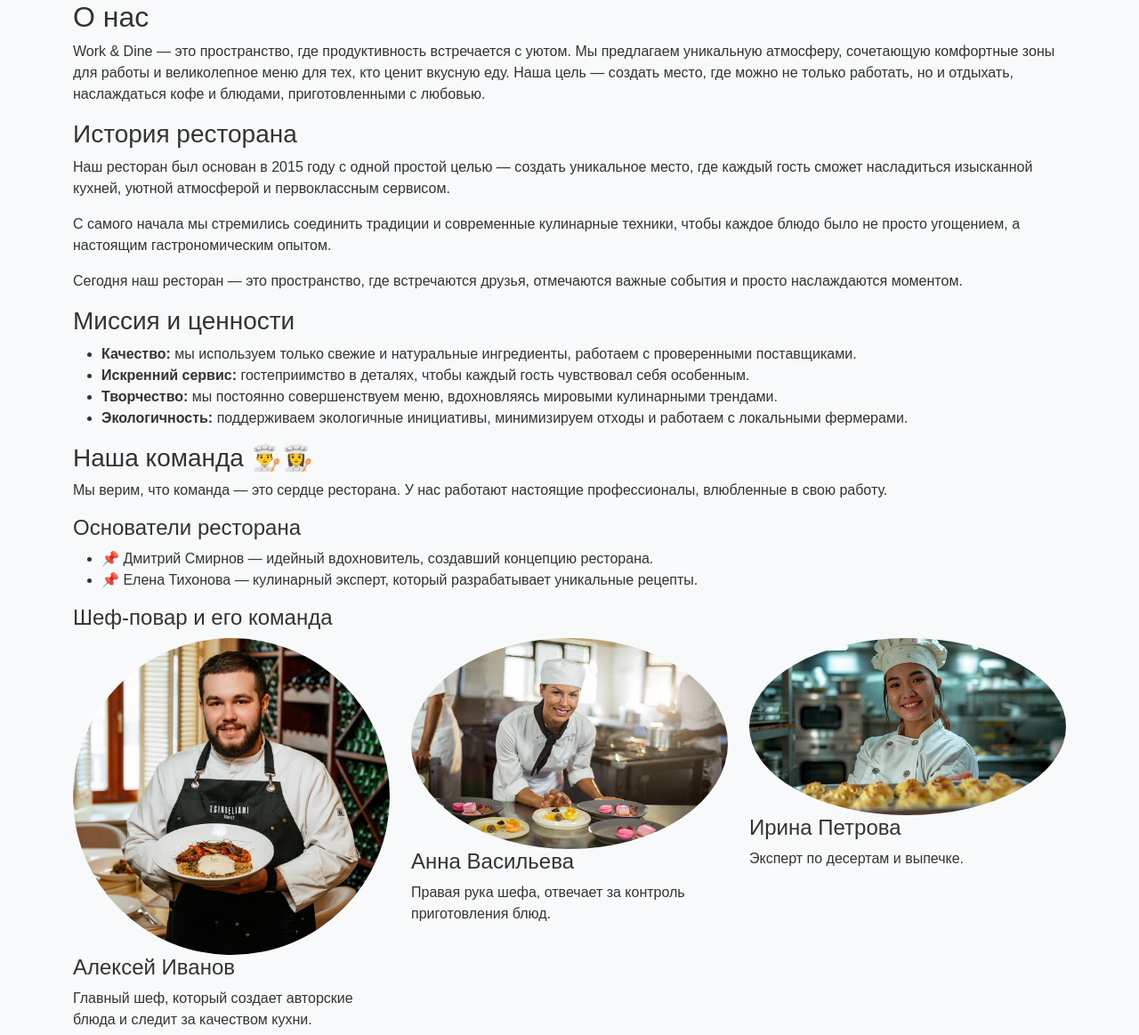
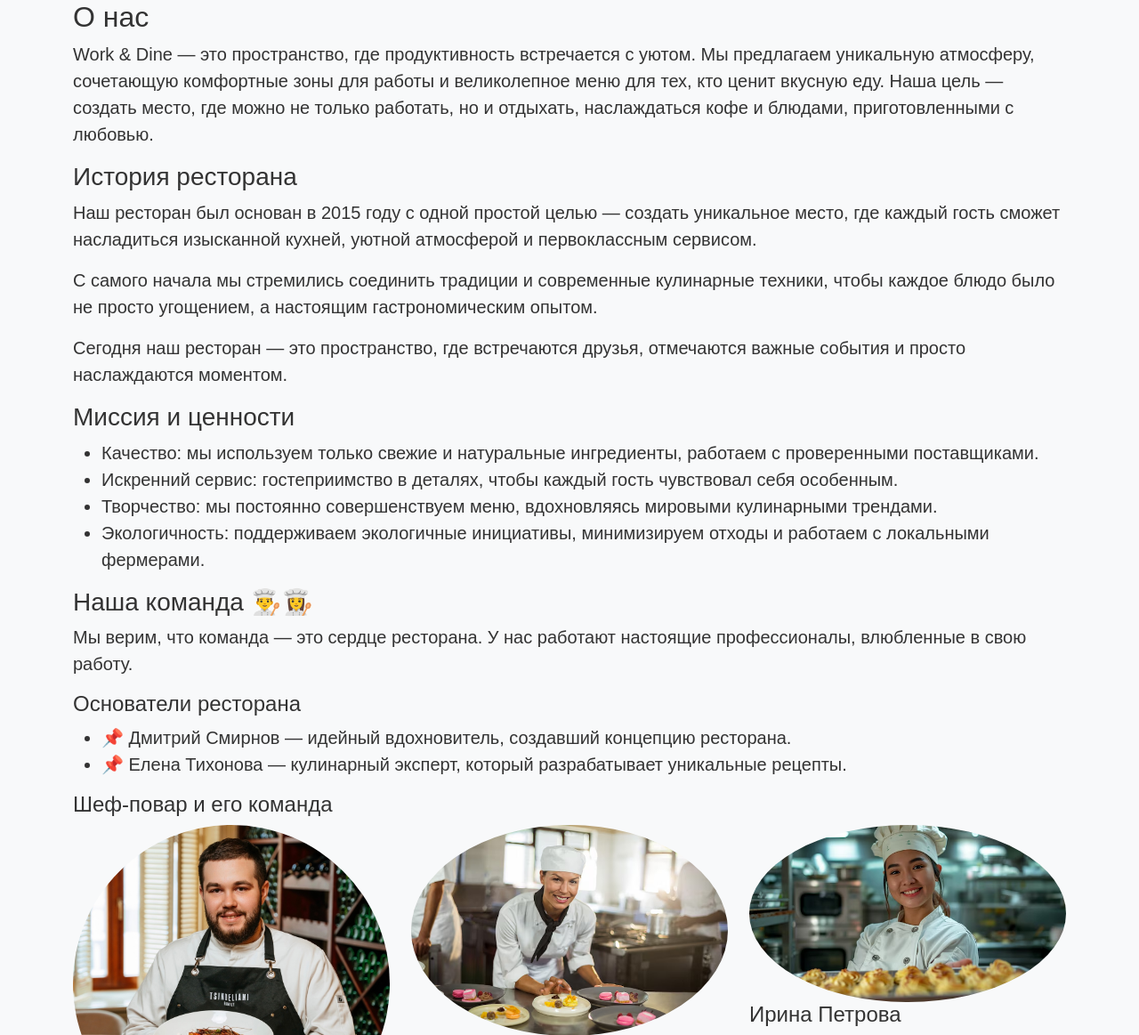
Before and after one commit to miha235/Restaurant_booking, a Django app: page /about/ in a window 1280 px wide. Shown: the part 158-1321 px from the top of the page at 89% size. Run offline with Django 5.2, Linux system fonts and the light colour scheme.

Commit message:
Изменение шаблонов

```diff
--- a/reservations/templates/about.html
+++ b/reservations/templates/about.html
@@ -6,28 +6,28 @@
 {% block content %}
 <div class="container">
   <h2>О нас</h2>
-  <p>Work & Dine — это пространство, где продуктивность встречается с уютом. Мы предлагаем уникальную атмосферу, сочетающую комфортные зоны для работы и великолепное меню для тех, кто ценит вкусную еду. Наша цель — создать место, где можно не только работать, но и отдыхать, наслаждаться кофе и блюдами, приготовленными с любовью.</p>
+  <p class="lead">Work & Dine — это пространство, где продуктивность встречается с уютом. Мы предлагаем уникальную атмосферу, сочетающую комфортные зоны для работы и великолепное меню для тех, кто ценит вкусную еду. Наша цель — создать место, где можно не только работать, но и отдыхать, наслаждаться кофе и блюдами, приготовленными с любовью.</p>
 
   <h3>История ресторана</h3>
-  <p>Наш ресторан был основан в 2015 году с одной простой целью — создать уникальное место, где каждый гость сможет насладиться изысканной кухней, уютной атмосферой и первоклассным сервисом.</p>
-  <p>С самого начала мы стремились соединить традиции и современные кулинарные техники, чтобы каждое блюдо было не просто угощением, а настоящим гастрономическим опытом.</p>
-  <p>Сегодня наш ресторан — это пространство, где встречаются друзья, отмечаются важные события и просто наслаждаются моментом.</p>
+  <p class="lead">Наш ресторан был основан в 2015 году с одной простой целью — создать уникальное место, где каждый гость сможет насладиться изысканной кухней, уютной атмосферой и первоклассным сервисом.</p>
+  <p class="lead">С самого начала мы стремились соединить традиции и современные кулинарные техники, чтобы каждое блюдо было не просто угощением, а настоящим гастрономическим опытом.</p>
+  <p class="lead">Сегодня наш ресторан — это пространство, где встречаются друзья, отмечаются важные события и просто наслаждаются моментом.</p>
 
   <h3>Миссия и ценности</h3>
   <ul>
-    <li><strong>Качество:</strong> мы используем только свежие и натуральные ингредиенты, работаем с проверенными поставщиками.</li>
-    <li><strong>Искренний сервис:</strong> гостеприимство в деталях, чтобы каждый гость чувствовал себя особенным.</li>
-    <li><strong>Творчество:</strong> мы постоянно совершенствуем меню, вдохновляясь мировыми кулинарными трендами.</li>
-    <li><strong>Экологичность:</strong> поддерживаем экологичные инициативы, минимизируем отходы и работаем с локальными фермерами.</li>
+    <li class="lead"><strong>Качество:</strong> мы используем только свежие и натуральные ингредиенты, работаем с проверенными поставщиками.</li>
+    <li class="lead"><strong>Искренний сервис:</strong> гостеприимство в деталях, чтобы каждый гость чувствовал себя особенным.</li>
+    <li class="lead"><strong>Творчество:</strong> мы постоянно совершенствуем меню, вдохновляясь мировыми кулинарными трендами.</li>
+    <li class="lead"><strong>Экологичность:</strong> поддерживаем экологичные инициативы, минимизируем отходы и работаем с локальными фермерами.</li>
   </ul>
 
   <h3>Наша команда 👨‍🍳👩‍🍳</h3>
-  <p>Мы верим, что команда — это сердце ресторана. У нас работают настоящие профессионалы, влюбленные в свою работу.</p>
+  <p class="lead">Мы верим, что команда — это сердце ресторана. У нас работают настоящие профессионалы, влюбленные в свою работу.</p>
 
   <h4>Основатели ресторана</h4>
   <ul>
-    <li>📌 Дмитрий Смирнов — идейный вдохновитель, создавший концепцию ресторана.</li>
-    <li>📌 Елена Тихонова — кулинарный эксперт, который разрабатывает уникальные рецепты.</li>
+    <li class="lead">📌 Дмитрий Смирнов — идейный вдохновитель, создавший концепцию ресторана.</li>
+    <li class="lead">📌 Елена Тихонова — кулинарный эксперт, который разрабатывает уникальные рецепты.</li>
   </ul>
 
   <h4>Шеф-повар и его команда</h4>
```
